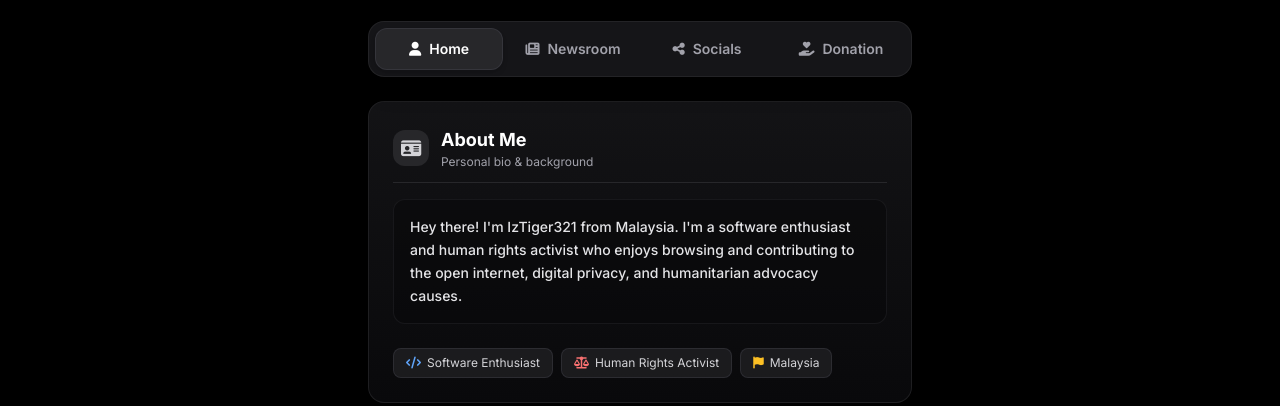
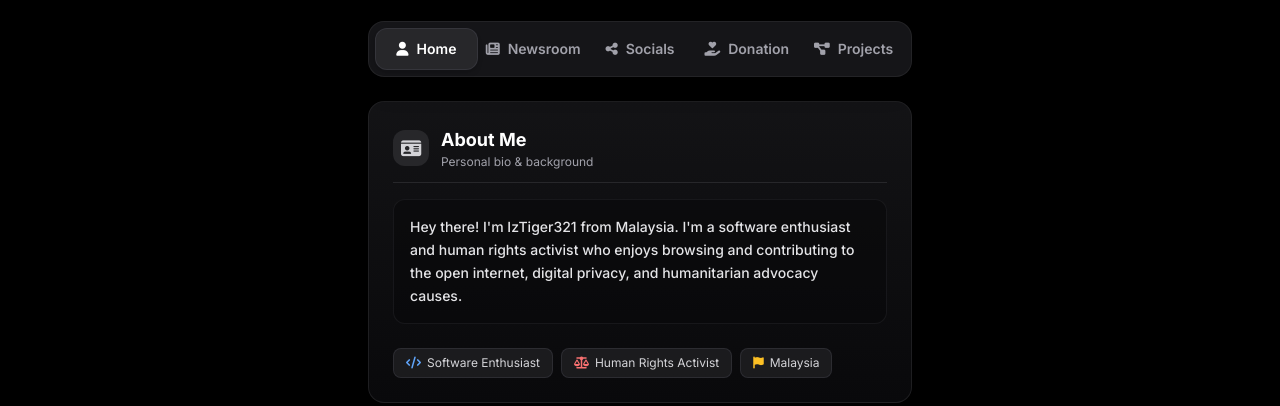
Before and after one commit to IzTiger321/profile, a plain HTML site: page index.html in a window 1280 px wide. Shown: the part 505-911 px from the top of the page. Drawn offline with nearby package versions, Linux system fonts and the light colour scheme.

Commit message:
Add projects tab and adjust styles
Updated navigation tabs to include a fifth tab for projects and adjusted styles for readability.

```diff
--- a/index.html
+++ b/index.html
@@ -16,7 +16,7 @@
             background: #050505;
         }
 
-        /* Continuous marquee ticker animation */
+        /* Continuous marquee ticker animation (slowed down for readability) */
         @keyframes marquee {
             0% { transform: translateX(100%); }
             100% { transform: translateX(-100%); }
@@ -24,7 +24,7 @@
         .animate-marquee {
             display: inline-block;
             white-space: nowrap;
-            animation: marquee 35s linear infinite;
+            animation: marquee 100s linear infinite;
         }
         .animate-marquee:hover {
             animation-play-state: paused;
@@ -114,24 +114,28 @@
         </div>
 
         <!-- ========================================== -->
-        <!-- 3. NAVIGATION TABS (4 TABS)                -->
+        <!-- 3. NAVIGATION TABS (5 TABS)                -->
         <!-- ========================================== -->
-        <nav class="grid grid-cols-4 gap-1.5 p-1.5 bg-zinc-900/90 border border-zinc-800/80 rounded-2xl mb-6 shadow-xl backdrop-blur-md">
-            <button onclick="switchTab('home')" id="tab-btn-home" class="tab-btn py-2.5 px-2 rounded-xl text-xs sm:text-sm font-semibold transition-all duration-200 text-zinc-400 hover:text-white flex flex-col sm:flex-row items-center justify-center gap-1 sm:gap-2">
+        <nav class="grid grid-cols-5 gap-1 p-1.5 bg-zinc-900/90 border border-zinc-800/80 rounded-2xl mb-6 shadow-xl backdrop-blur-md">
+            <button onclick="switchTab('home')" id="tab-btn-home" class="tab-btn py-2.5 px-1 rounded-xl text-[11px] sm:text-sm font-semibold transition-all duration-200 text-zinc-400 hover:text-white flex flex-col sm:flex-row items-center justify-center gap-1 sm:gap-2">
                 <i class="fa-solid fa-user text-sm"></i>
                 <span>Home</span>
             </button>
-            <button onclick="switchTab('newsroom')" id="tab-btn-newsroom" class="tab-btn py-2.5 px-2 rounded-xl text-xs sm:text-sm font-semibold transition-all duration-200 text-zinc-400 hover:text-white flex flex-col sm:flex-row items-center justify-center gap-1 sm:gap-2">
+            <button onclick="switchTab('newsroom')" id="tab-btn-newsroom" class="tab-btn py-2.5 px-1 rounded-xl text-[11px] sm:text-sm font-semibold transition-all duration-200 text-zinc-400 hover:text-white flex flex-col sm:flex-row items-center justify-center gap-1 sm:gap-2">
                 <i class="fa-solid fa-newspaper text-sm"></i>
                 <span>Newsroom</span>
             </button>
-            <button onclick="switchTab('socials')" id="tab-btn-socials" class="tab-btn py-2.5 px-2 rounded-xl text-xs sm:text-sm font-semibold transition-all duration-200 text-zinc-400 hover:text-white flex flex-col sm:flex-row items-center justify-center gap-1 sm:gap-2">
+            <button onclick="switchTab('socials')" id="tab-btn-socials" class="tab-btn py-2.5 px-1 rounded-xl text-[11px] sm:text-sm font-semibold transition-all duration-200 text-zinc-400 hover:text-white flex flex-col sm:flex-row items-center justify-center gap-1 sm:gap-2">
                 <i class="fa-solid fa-share-nodes text-sm"></i>
                 <span>Socials</span>
             </button>
-            <button onclick="switchTab('donation')" id="tab-btn-donation" class="tab-btn py-2.5 px-2 rounded-xl text-xs sm:text-sm font-semibold transition-all duration-200 text-zinc-400 hover:text-white flex flex-col sm:flex-row items-center justify-center gap-1 sm:gap-2">
+            <button onclick="switchTab('donation')" id="tab-btn-donation" class="tab-btn py-2.5 px-1 rounded-xl text-[11px] sm:text-sm font-semibold transition-all duration-200 text-zinc-400 hover:text-white flex flex-col sm:flex-row items-center justify-center gap-1 sm:gap-2">
                 <i class="fa-solid fa-hand-holding-heart text-sm"></i>
                 <span>Donation</span>
+            </button>
+            <button onclick="switchTab('projects')" id="tab-btn-projects" class="tab-btn py-2.5 px-1 rounded-xl text-[11px] sm:text-sm font-semibold transition-all duration-200 text-zinc-400 hover:text-white flex flex-col sm:flex-row items-center justify-center gap-1 sm:gap-2">
+                <i class="fa-solid fa-diagram-project text-sm"></i>
+                <span>Projects</span>
             </button>
         </nav>
 
@@ -211,6 +215,19 @@
             </div>
 
             <div id="donation-links" class="space-y-2.5">
+                <!-- Dynamically populated via JavaScript -->
+            </div>
+        </section>
+
+        <!-- TAB 5: PROJECTS -->
+        <section id="tab-projects" class="tab-content">
+            <div class="mb-4 px-1">
+                <h2 class="text-lg font-bold text-white flex items-center gap-2">
+                    <i class="fa-solid fa-diagram-project text-emerald-500"></i> My Projects
+                </h2>
+                <p class="text-xs text-zinc-400">Tools and guides I've built.</p>
+            </div>
+            <div id="projects-links" class="space-y-2.5">
                 <!-- Dynamically populated via JavaScript -->
             </div>
         </section>
@@ -298,8 +315,21 @@
             { name: "MAPIM", url: "https://www.mapim.org/", icon: "fa-solid fa-building-columns" }
         ];
 
+        // 4. PROJECTS (Add more projects here; "desc" is optional)
+        const projectsData = [
+            {
+                name: "Digital Defense Guide",
+                url: "https://iztiger321.github.io/digital-defense/",
+                icon: "fa-solid fa-shield-halved",
+                desc: "A checklist guide for digital security reinforcement and internet blackout preparedness."
+            }
+        ];
+
         // Helper to render link button elements cleanly
         function createLinkButton(item, highlightClass = "hover:border-zinc-500") {
+            const descHTML = item.desc
+                ? `<span class="block text-xs font-normal text-zinc-400 group-hover:text-zinc-300 mt-0.5 whitespace-normal leading-snug">${item.desc}</span>`
+                : '';
             return `
                 <a href="${item.url}" target="_blank" rel="noopener noreferrer"
                    class="group flex items-center justify-between p-3.5 bg-gradient-to-r from-zinc-900 via-zinc-900/90 to-zinc-950 border border-zinc-800/80 rounded-xl hover:bg-zinc-800/60 ${highlightClass} transition-all duration-200 transform hover:-translate-y-0.5 shadow-md">
@@ -307,7 +337,10 @@
                         <div class="w-9 h-9 rounded-lg bg-zinc-800 group-hover:bg-zinc-700/80 flex items-center justify-center text-zinc-300 group-hover:text-white transition-colors flex-shrink-0">
                             <i class="${item.icon} text-base"></i>
                         </div>
-                        <span class="text-sm font-semibold text-zinc-200 group-hover:text-white truncate">${item.name}</span>
+                        <div class="min-w-0">
+                            <span class="block text-sm font-semibold text-zinc-200 group-hover:text-white ${item.desc ? '' : 'truncate'}">${item.name}</span>
+                            ${descHTML}
+                        </div>
                     </div>
                     <i class="fa-solid fa-arrow-up-right-from-square text-xs text-zinc-500 group-hover:text-zinc-300 transition-colors ml-2 flex-shrink-0"></i>
                 </a>
@@ -336,6 +369,7 @@
             document.getElementById('newsroom-links').innerHTML = newsroomData.map(item => createLinkButton(item, 'hover:border-red-500/50')).join('');
             document.getElementById('socials-links').innerHTML = socialsData.map(item => createLinkButton(item, 'hover:border-blue-500/50')).join('');
             document.getElementById('donation-links').innerHTML = donationData.map(item => createLinkButton(item, 'hover:border-emerald-500/50')).join('');
+            document.getElementById('projects-links').innerHTML = projectsData.map(item => createLinkButton(item, 'hover:border-emerald-500/50')).join('');
         }
 
         // Tab Switching Logic
```
